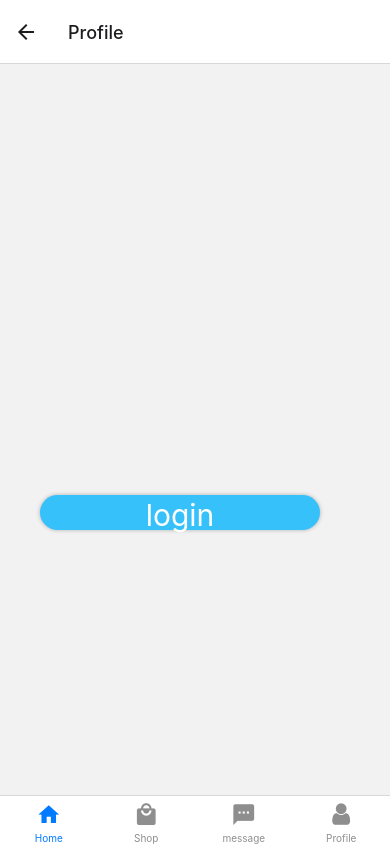
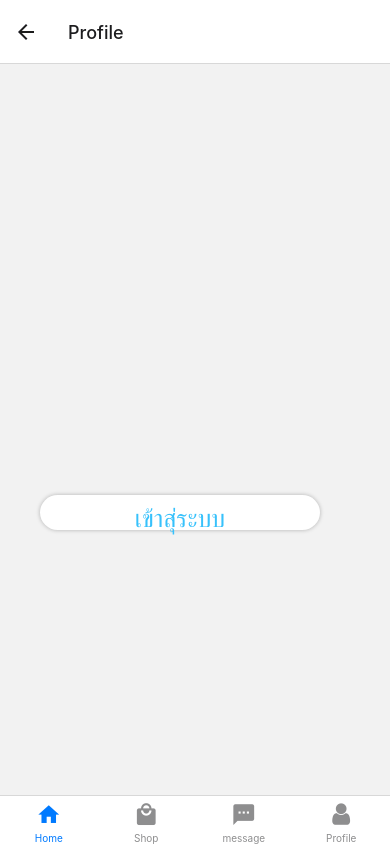
Before and after one commit to jaratrawee01/tradesman_service, a React Native app: screen /Profile in a window 390 px wide. Built offline with nearby package versions, Linux system fonts and the light colour scheme.

Commit message:
เเก้ปุ่มคลิก

```diff
--- a/screens/navbar/profile.js
+++ b/screens/navbar/profile.js
@@ -10,6 +10,7 @@ import {
   Alert,
   ImageBackground,
   TouchableOpacity,
+  TouchableHighlight
 } from "react-native";
 import { FontAwesome } from "@expo/vector-icons";
 import { FontAwesome5 } from "@expo/vector-icons";
@@ -280,17 +281,21 @@ class Profile_tradesman extends Component {
     )
   }
 
+
+  login2 () {
+    console.log("asdasd");
+  }
   login() {
     return (
       <>
           <View>
           <ImageBackground  source={img1} resizeMode="cover" style={styles.image4}>
-          <TouchableOpacity onPress={() => this.props.navigation.navigate("Login")} >
-              <View style={styles.box7}>
-                <Text style={styles.text4}>login</Text>
-              </View>
+            <View style={styles.container}>
+            <TouchableOpacity  style={styles.box7} onPress={() => this.props.navigation.navigate("Login")}>
+                <Text style={styles.text4}>เข้าสุ่ระบบ</Text>
+            </TouchableOpacity >
+            </View>
 
-            </TouchableOpacity >
 
           </ImageBackground>
 
@@ -459,7 +464,7 @@ const styles = StyleSheet.create({
   box7: {
     height: 35,
     width: 280,
-    backgroundColor: '#37C1FB',
+    backgroundColor: /* '#37C1FB' */'#ffff',
     shadowColor: "#000",
     shadowOpacity: 0.27,
     shadowRadius: 4.65,
@@ -499,11 +504,11 @@ const styles = StyleSheet.create({
     marginTop: 2,
   },
   text4: {
+    padding: 8,
     marginLeft: "auto",
     marginRight: "auto",
-    fontSize: 30,
-    marginTop: 2,
-    color: '#fff'
+    fontSize: 25,
+    color: '#37C1FB'
   },
   iconsGold: {
     marginLeft: 5,
```
